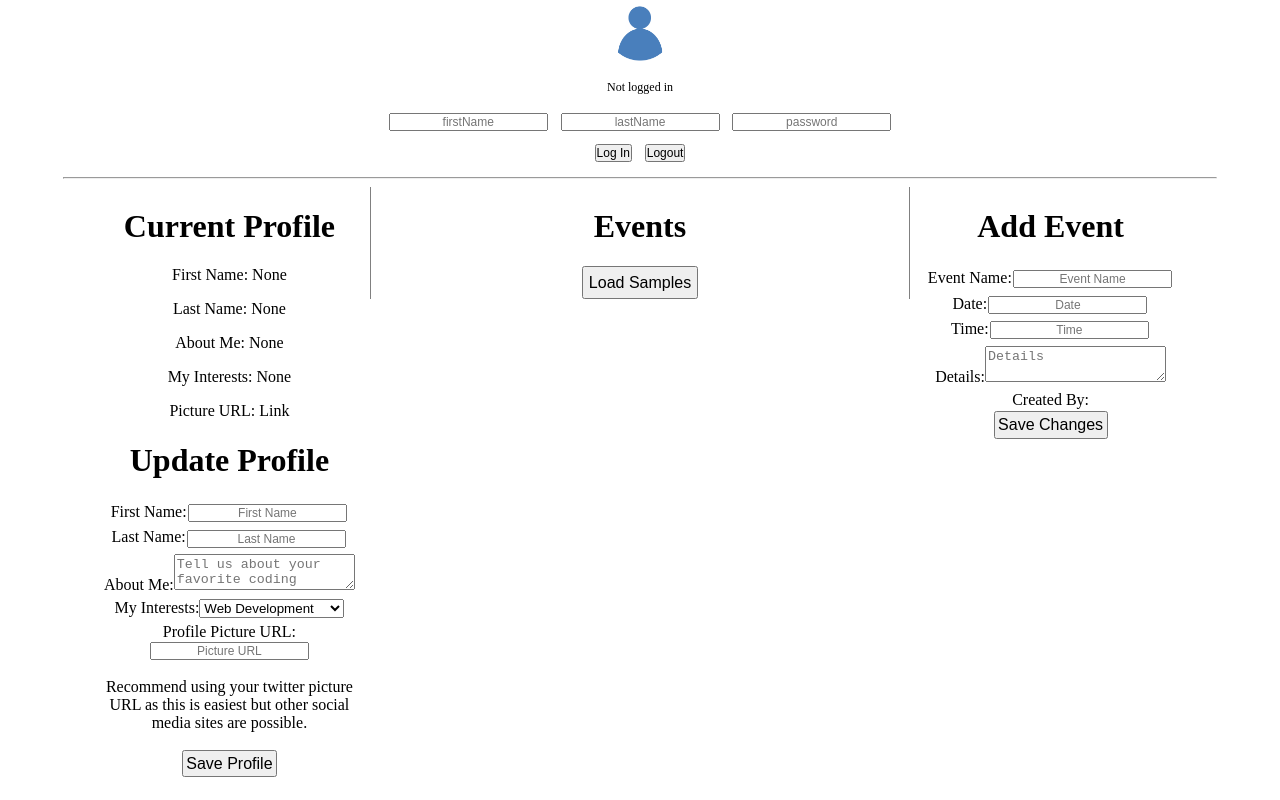
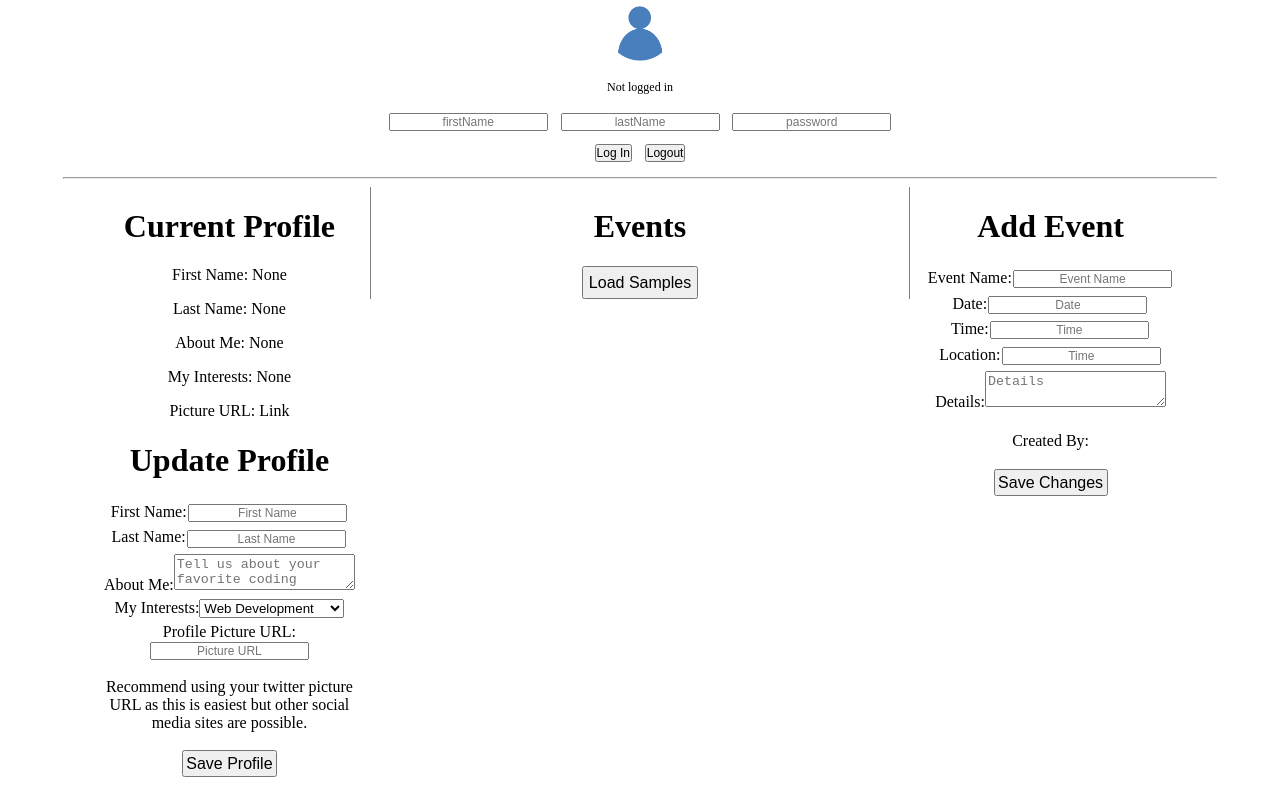
Before and after one commit to timOTdev/0028_respondez_app, a React (Create React App) app: page / in a window 1280 px wide. Built offline with nearby package versions, Linux system fonts and the light colour scheme.

Commit message:
Add feature to add new events

```diff
--- a/src/AddEvent.js
+++ b/src/AddEvent.js
@@ -2,31 +2,59 @@ import React, { Component } from 'react';
 import './App.css';
 
 class AddEvent extends Component {
+  constructor() {
+    super();
+    this.saveEvent = this.saveEvent.bind(this);
+  }
+
+  saveEvent(e) {
+    e.preventDefault();
+    alert('You saved your event!')
+
+    const event = {
+      eventName: this.eventName.value,
+      date: this.date.value,
+      time: this.time.value,
+      location: this.location.value,
+      details: this.details.value,
+      createdBy: this.createdBy.value,
+    }
+
+    console.log(event);
+    this.props.addEvent(event);
+    this.formReset.reset();
+  }
+
   render() {
     return (
       <div>
         <h1>Add Event</h1>
-          <form ref={(input) => this.formReset = input} className="eventForm" onSubmit={this.saveProfile}>
+        <form className="eventForm" ref={(input) => this.formReset = input} onSubmit={(e) => this.saveEvent(e)}>
           <label>Event Name:
-              <input type="text" ref={(input) => (this.profileUrl = input)} placeholder="Event Name" required />
+            <input type="text" ref={(input) => (this.eventName = input)} placeholder="Event Name" required />
           </label>
 
           <label>Date:
-              <input type="text" ref={(input) => {this.firstName = input}} placeholder="Date" required />
+            <input type="text" ref={(input) => {this.date = input}} placeholder="Date" required />
           </label>
 
           <label>Time:
-              <input type="text" ref={(input) => {this.lastName = input}} placeholder="Time" required />
+            <input type="text" ref={(input) => {this.time = input}} placeholder="Time" required />
+          </label>
+
+          <label>Location:
+            <input type="text" ref={(input) => {this.location = input}} placeholder="Time" required />
           </label>
 
           <label>Details:
-              <textarea ref={(input) => {this.aboutMe = input}} placeholder="Details" required />
+            <textarea ref={(input) => {this.details = input}} placeholder="Details" required />
           </label>
 
-            <label>Created By: {this.props.userProfile.firstName} {this.props.userProfile.lastName}
+          <label>
+            <p ref={(input) => {this.createdBy = input}}>Created By: {this.props.userProfile.firstName} {this.props.userProfile.lastName}</p>
           </label>
+          <button type="submit">Save Changes</button>
         </form>
-            <button type="submit">Save Changes</button>
       </div>
     );
   }
--- a/src/App.js
+++ b/src/App.js
@@ -1,4 +1,5 @@
 import React, { Component } from 'react';
+import { BrowserRouter } from 'react-router-dom';
 import './App.css';
 import Header from './Header'
 import Main from './Main';
@@ -16,10 +17,11 @@ class App extends Component {
     this.loadEvents = this.loadEvents.bind(this);
     this.updateProfile = this.updateProfile.bind(this);
     this.removeProfile = this.removeProfile.bind(this);
+    this.addEvent = this.addEvent.bind(this);
   }
 
   loadProfile() {
-    this.setState({ userProfile: sampleProfile })
+    this.setState({ userProfile: sampleProfile });
   }
 
   loadEvents() {
@@ -27,19 +29,28 @@ class App extends Component {
   }
 
   updateProfile(profile) {
-    this.setState({ userProfile: profile })
+    this.setState({ userProfile: profile });
   }
 
   removeProfile() {
-    this.setState({ userProfile: {} })
+    this.setState({ userProfile: {} });
+  }
+
+  addEvent(event) {
+    const events = {...this.state.eventsList};
+    const timeStamp = Date.now();
+    events[`event-${timeStamp}`] = event;
+    this.setState({eventsList: events })
   }
 
   render() {
     return (
+      <BrowserRouter>
         <div>
             <Header {...this.state} loadProfile={this.loadProfile} removeProfile={this.removeProfile} />
-            <Main {...this.state} loadEvents={this.loadEvents} updateProfile={this.updateProfile} />
+            <Main {...this.state} loadEvents={this.loadEvents} updateProfile={this.updateProfile} addEvent={this.addEvent}/>
         </div>
+      </BrowserRouter>
     )
   }
 }
--- a/src/Event.js
+++ b/src/Event.js
@@ -5,11 +5,12 @@ class Event extends Component {
   render() {
     return (
     <div className="event">
-      <h1>{this.props.details.name}</h1>
-      <p>Date and Time: {this.props.details.time}</p>
+      <h1>{this.props.details.eventName}</h1>
+      <p>Date: {this.props.details.date}</p>
+      <p>Time: {this.props.details.time}</p>
       <p>Location: {this.props.details.location}</p>
-      <p>Description: {this.props.details.desc}</p>
-      <p>Topics: {this.props.details.topics}</p>
+      <p>Details: {this.props.details.details}</p>
+      <p>CreatedBy: {this.props.details.createdBy}</p>
       <hr id="divider" />
     </div>
     )
--- a/src/Main.js
+++ b/src/Main.js
@@ -16,7 +16,7 @@ class Main extends Component {
           <ShowEvents {...this.props} loadEvents={this.props.loadEvents} />
         </div>
         <div className="right">
-          <AddEvent {...this.props}/>
+          <AddEvent {...this.props} addEvent={this.props.addEvent}/>
         </div>
       </div>
 
--- a/src/ShowEvents.js
+++ b/src/ShowEvents.js
@@ -11,7 +11,7 @@ class ShowEvents extends Component {
           {
             Object
             .keys(this.props.eventsList)
-            .map(key => <Event key={key} details={this.props.eventsList[key]} />)
+            .map(key => <Event key={key} details={this.props.eventsList[key]}/>)
           }
         </div>
         <button onClick={this.props.loadEvents}>Load Samples</button>
--- a/src/UpdateProfile.js
+++ b/src/UpdateProfile.js
@@ -29,7 +29,7 @@ class UpdateProfile extends Component {
       <div>
         <h1>Update Profile</h1>
 
-        <form className="profileForm" ref={(input) => this.formReset = input}  onSubmit={this.saveProfile}>
+        <form className="profileForm" ref={(input) => this.formReset = input}  onSubmit={(e) => this.saveProfile(e)}>
           <label>First Name:
             <input type="text" ref={(input) => {this.firstName = input}} placeholder="First Name" required />
           </label>
--- a/src/index.js
+++ b/src/index.js
@@ -1,12 +1,9 @@
 import React from 'react';
 import ReactDOM from 'react-dom';
-import { BrowserRouter } from 'react-router-dom';
 import registerServiceWorker from './registerServiceWorker';
 import App from './App';
 
 ReactDOM.render(
-  <BrowserRouter>
-    <App />
-  </BrowserRouter>,
+  <App />,
   document.getElementById('root'));
 registerServiceWorker();
--- a/src/sampleEvents.js
+++ b/src/sampleEvents.js
@@ -1,23 +1,27 @@
 const sampleEvents = {
   event11: {
-    name: "Code & Coffee #09",
-    time: "Saturday, December 2, 2017, 12PM",
+    eventName: "Code & Coffee #09",
+    date: "Saturday, December 2, 2017",
+    time: "12PM-3PM",
     location: "Starbucks at One Loudoun",
-    desc: "November sure went by quick, pretty soon it will be X-mas before you know it! Come hang out and code before Jan and Feb weather hits. We've been working on pushing through courses and building projects. Some of us trying to still apply for jobs too. Whatever you're working on, come on through! Come and go as you please, new friends welcome, and have a good time!",
-    topics: "ReactJS, JavaScript, Productivity Hacks, Job Hunting",
+    details: "November sure went by quick, pretty soon it will be X-mas before you know it! Come hang out and code before Jan and Feb weather hits. We've been working on pushing through courses and building projects. Some of us trying to still apply for jobs too. Whatever you're working on, come on through! Come and go as you please, new friends welcome, and have a good time!",
+    createdBy: "Timothy Hoang"
   },
   event10: {
-    name: "Code & Coffee #08",
-    time: "Sunday, November 25, 2017, 12pm",
+    eventName: "Code & Coffee #08",
+    date: "Sunday, November 25, 2017",
+    time: "12PM-3PM",
     location: "Starbucks at One Loudoun",
-    desc: "Happy Thanksgiving everyone! Come share company with us over some coffee. We thankful for this space and the people that make up FCCA. Come hang out with us and discuss whatever projects you're working on or just to talk tech! Stay short or long, make friends, and get coding!",
-    topics: "React, ES6, Messenger Bots, Applying for jobs",
+    details: "Happy Thanksgiving everyone! Come share company with us over some coffee. We thankful for this space and the people that make up FCCA. Come hang out with us and discuss whatever projects you're working on or just to talk tech! Stay short or long, make friends, and get coding!",
+    createdBy: "Timothy Hoang"
   },
   event9: {
-    name: "FIELD TRIP: DC Networking Event",
-    time: "Sunday, November 11, 2017",
-    location: "Starbucks at One Loudoun",
-    desc: "Link to the MeetUp event here: https://www.meetup.com/ITprofessionals/events/244235345/. Hey guys, we're headed to a social/networking event for tech folks. We won't be having our Code and Coffee #08 this week obviously. 1) Leaving Wiehle-Reston East Metro station at 11AM 2) Arriving at Foggy-Bottom GWU station and walk over to the event 3) No specified end time for the event so I think we will stay until 3PM 4) Message me on PM or Flock if you need my phone number to link up",
+    eventName: "FIELD TRIP: DC Networking Event",
+    date: "Sunday, November 11, 2017",
+    time: "11AM-4PM",
+    location: "Meet at Wiehle-Reston Metro, Event held in D.C.",
+    details: "Link to the MeetUp event here: https://www.meetup.com/ITprofessionals/events/244235345/. Hey guys, we're headed to a social/networking event for tech folks. We won't be having our Code and Coffee #08 this week obviously. 1) Leaving Wiehle-Reston East Metro station at 11AM 2) Arriving at Foggy-Bottom GWU station and walk over to the event 3) No specified end time for the event so I think we will stay until 3PM 4) Message me on PM or Flock if you need my phone number to link up",
+    createdBy: "Timothy Hoang"
   }
 }
 
```
Lines whose indentation alone changed are shown as unchanged.
